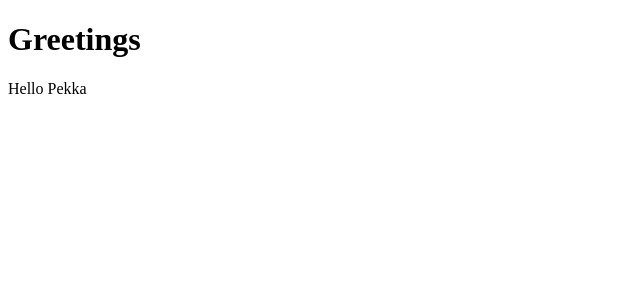
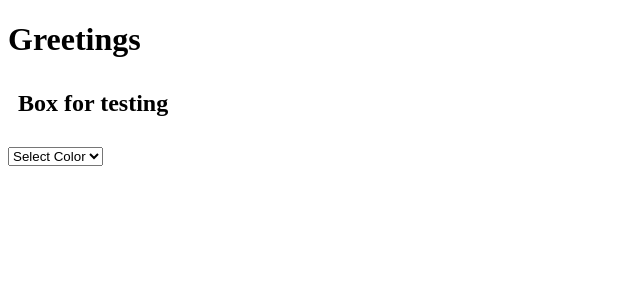
Before and after one commit to JaakkoP1998/react_harjoittelua, a React (Vite) app: page / in a window 1280 px wide. Shown: the top 300 px of the page, without its empty margins (0-640 px from the left). Built offline with nearby package versions, Linux system fonts and the light colour scheme.

Commit message:
Värin vaihtelun testaamista

```diff
--- a/package.json
+++ b/package.json
@@ -11,7 +11,9 @@
   },
   "dependencies": {
     "react": "^19.1.1",
-    "react-dom": "^19.1.1"
+    "react-bootstrap": "^2.10.10",
+    "react-dom": "^19.1.1",
+    "react-icons": "^5.5.0"
   },
   "devDependencies": {
     "@eslint/js": "^9.33.0",
--- a/src/App.jsx
+++ b/src/App.jsx
@@ -1,16 +1,29 @@
-const Hello = (props) => {
+import {useState,useEffect} from 'react';
+
+const App = () => {
+
+  const [category, setCategory] = useState('');
+
+  // "category" -nimisen select elementin käsittelijä
+  const handleColorChange = (category) => {
+     setCategory(category);
+     console.log(category);
+  }
+
+  // H2-elementti saa taustavärinsä select-elementin valinnoista.
   return (
     <div>
-      <p>Hello {props.name}</p>
-    </div>
-  )
-}
-
-const App = () => {
-  return (
-    <div>
-      <h1>Greetings</h1>
-      <Hello name="Pekka" />
+      <div>
+        <h1>Greetings</h1>
+        <h2 style={{ backgroundColor: category || 'transparent', padding: '10px' }} >Box for testing</h2>
+      </div>
+      <select name="category"
+        value={category} onChange={event => handleColorChange(event.target.value)}>
+            <option value="">Select Color</option>
+            <option value="red">Red</option>
+            <option value="green">Green</option>
+            <option value="blue">Blue</option>
+        </select>
     </div>
   )
 }
```
Also changed, not shown: 1 other file (tests, documents, lock files or other folders).
